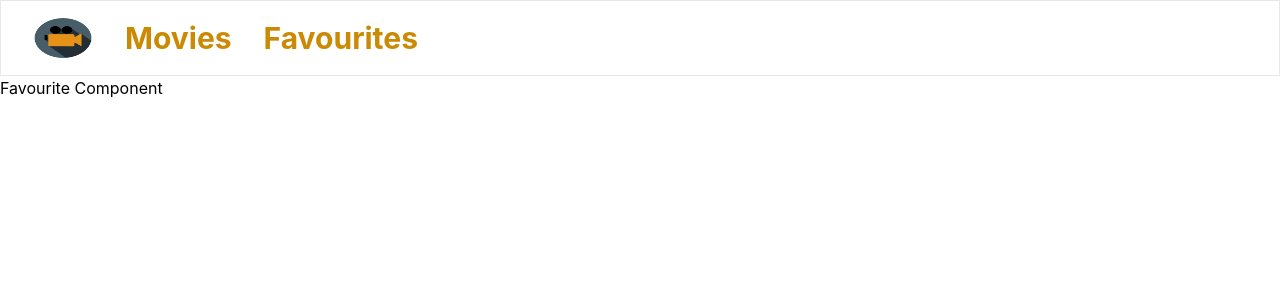
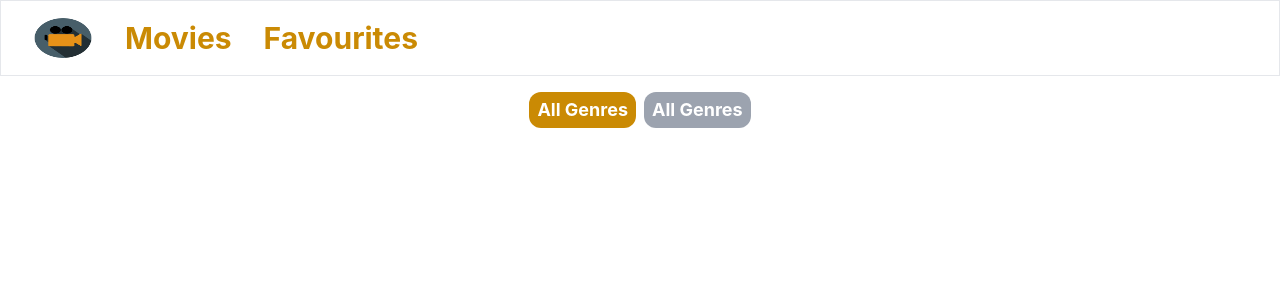
Before and after one commit to anujkaushik1/IMDB-Clone-React, a React (Create React App) app: page /favourites in a window 1280 px wide. Shown: the top 300 px of the page. Built offline with nearby package versions, Linux system fonts and the light colour scheme.

Commit message:
Made static buttons in Favourites UI

```diff
--- a/src/components/Favourites.js
+++ b/src/components/Favourites.js
@@ -1,7 +1,21 @@
 import React from 'react';
 
 function Favourites() {
-  return <div>Favourite Component</div>;
+  return <>
+
+    <div className=' flex justify-center flex-wrap space-x-2 mt-4'>
+
+      <button className='text-lg p-1 px-2 bg-yellow-600 text-white rounded-xl font-bold'>
+        All Genres
+      </button>
+
+      <button className='text-lg p-1 px-2 bg-gray-400 hover:bg-yellow-600 text-white rounded-xl font-bold'>
+        All Genres
+      </button>
+
+    </div>
+
+  </>;
 }
 
 export default Favourites;
```
